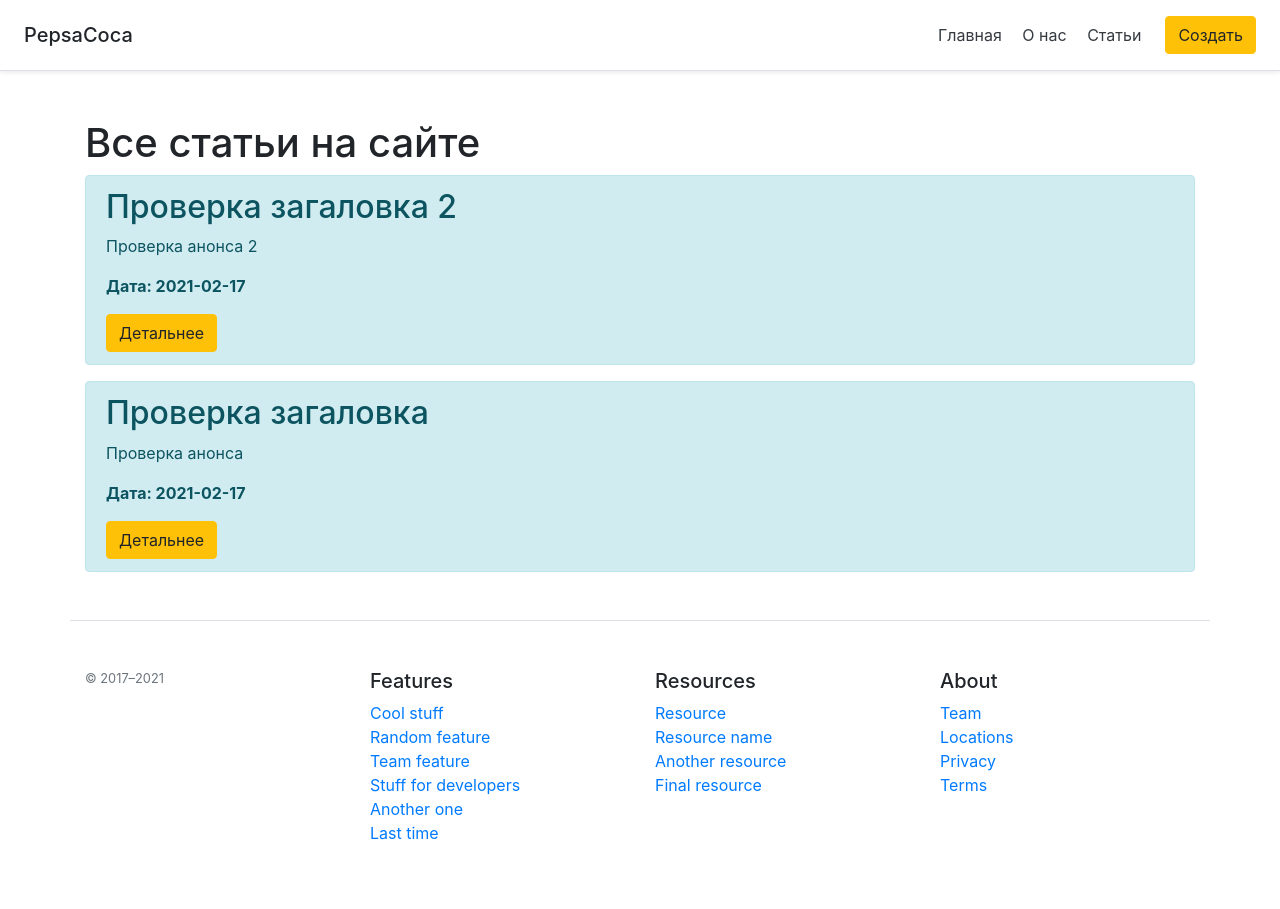
After one commit to proofGu/blog_f, a Flask app: page /posts in a window 1280 px wide. The commit adds this page. Run offline with Flask 2, Linux system fonts and the light colour scheme; data comes from the database, SQL or seed files in the repository; both versions use the stored data as it was after the commit; some libraries are stand-ins or nearby versions.

Commit message:
show posts func add

```diff
--- a/app.py
+++ b/app.py
@@ -49,6 +49,20 @@ def about():
     return render_template('about.html')
 
 
+@app.route('/posts')
+def posts():
+    articles = Article.query.order_by(Article.date.desc()).all()
+    # метод query обращаеться к бд класса и вытаскивает данные
+    return render_template('posts.html', articles=articles)
+    # articles=articles передаем в шаблон сприсок и сможем с ним работать
+
+
+@app.route('/posts/<int:id>')  # получаем динамические парраметры из url
+def post_detail(id):
+    article = Article.query.get(id)
+    return render_template('post_detail.html', article=article)
+
+
 @app.route('/create-article', methods=['POST', 'GET'])
 # указываем методы которые обрабатывает функция
 # GET переход на страницу
@@ -64,9 +78,10 @@ def create_article():
         article = Article(title=title, intro=intro, text=text)
 
         try:
-            db.session.add(article) #  добавляем объект article в бд
-            db.session.commit() #  сохраняем объект
-            return redirect('/') #  с помощью функции redirect после добавления статьи перенаправляемся на главную страницу
+            db.session.add(article)  # добавляем объект article в бд
+            db.session.commit()  # сохраняем объект
+            return redirect('/posts')
+            # с помощью функции redirect после добавления статьи перенаправляемся на страницу со статьями
         except:
             return "При добавлении статьи произошла ошибка"
     else:
--- a/templates/base.html
+++ b/templates/base.html
@@ -12,6 +12,7 @@
       <nav class="my-2 my-md-0 mr-md-3">
         <a class="p-2 text-dark" href="/">Главная</a>
         <a class="p-2 text-dark" href="/about">О нас</a>
+        <a class="p-2 text-dark" href="/posts">Статьи</a>
       </nav>
         <a class="btn btn-warning" href="/create-article">Создать</a>
     </header>
--- /dev/null
+++ b/templates/posts.html
@@ -0,0 +1,20 @@
+{% extends 'base.html' %}
+
+{% block title %}
+Все статьи на сайте
+{% endblock %}
+
+{% block body %}
+<div class="container mt-5">
+    <h1> Все статьи на сайте </h1>
+
+    {% for el in articles %}
+    <div class="alert alert-info">
+        <h2>{{ el.title }}</h2>
+        <p>{{ el.intro }}</p>
+        <p><b>Дата: {{ el.date.date() }}</b></p>
+        <a href="/posts/{{ el.id }}" class="btn btn-warning">Детальнее</a>
+    </div>
+    {% endfor %}
+</div>
+{% endblock %}
```
Also changed, not shown: templates/post_detail.html (added, +17 -0 lines), blog.db.
